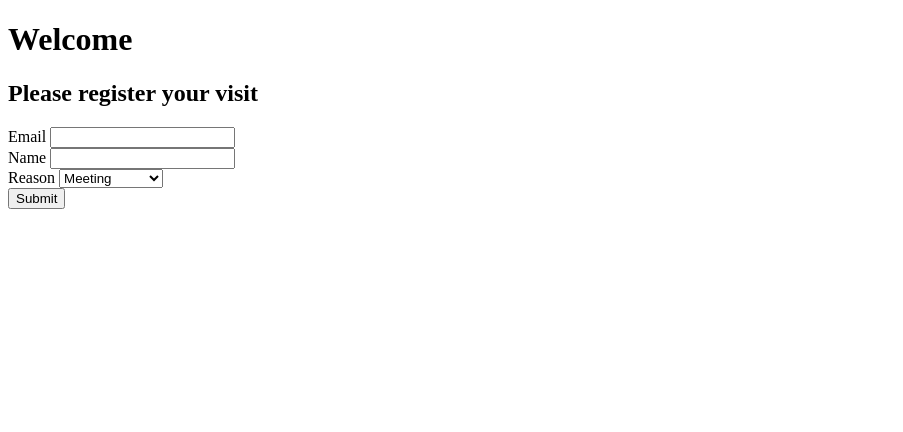
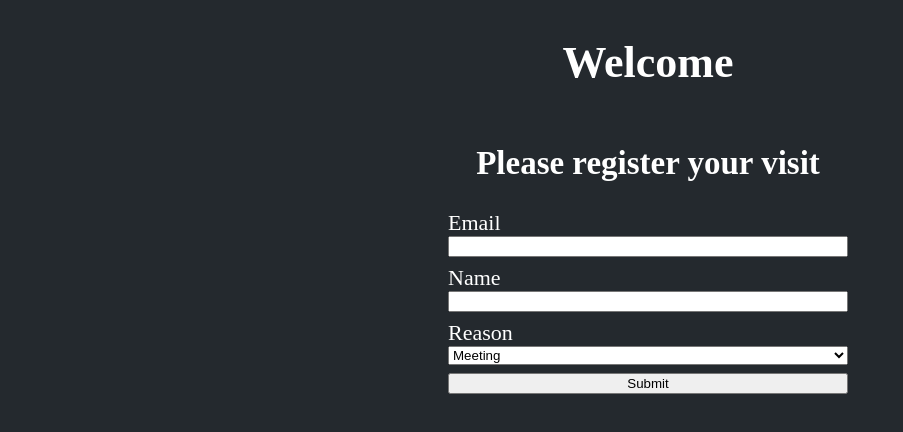
Before and after one commit to DefinitelyUnlikely/AzureFormPage, a plain HTML site: page index.html in a window 1280 px wide. Shown: the whole page, without its empty margins (0-903 px from the left). Drawn offline with Linux system fonts and the light colour scheme; a web font is replaced by a local one.

Commit message:
Add CSS for form, input and labels. Change fonts and background color

```diff
--- a/index.html
+++ b/index.html
@@ -6,27 +6,38 @@
     <meta name="viewport" content="width=device-width, initial-scale=1.0">
     <title>Register your visit</title>
 
-    <link rel="stylesheet" href="scripts.js">
+    <link rel="stylesheet" href="styles.css">
+
+    <!-- using mona sans font as per https://www.w3schools.com/howto/tryit.asp?font=Mona%20Sans instructions
+     to make the static GitHub page "match" GitHub a bit more. -->
+    <link href='https://fonts.googleapis.com/css?family=Mona Sans' rel='stylesheet'>
+    <style>
+        body {
+            font-family: 'Mona Sans';
+            font-size: 22px;
+        }
+    </style>
 </head>
 
 <body>
 
-    <h1>Welcome</h1>
+    <h1 class="welcome">Welcome</h1>
     <h2>Please register your visit</h2>
 
+    <div class="form-div">
         <form action="POST">
-        <div class="email-input">
-            <label for="email-input">Email</label>
-            <input type="email" name="email-input">
+            <div class="input-div email-input">
+                <label for="email-input" class="input-label">Email</label>
+                <input type="email" name="email-input" class="input-box">
             </div>
 
-        <div class="name-input">
-            <label for="name-input">Name</label>
-            <input type="text" name="name-input">
+            <div class="input-div name-input">
+                <label for="name-input" class="input-label">Name</label>
+                <input type="text" name="name-input" class="input-box">
             </div>
 
-        <div class="reason-input">
-            <label for="reason-input">Reason</label>
+            <div class="input-div reason-input">
+                <label for="reason-input" class="input-label">Reason</label>
                 <select name="reason-input" id="reason-input">
                     <option value=Meeting">Meeting</option>
                     <option value="Interview">Interview</option>
@@ -34,8 +45,9 @@
                     <option value="Other">Other</option>
                 </select>
             </div>
-        <input type="submit">
+            <input class="submit-button" type="submit">
         </form>
+    </div>
 
 </body>
 
--- a/styles.css
+++ b/styles.css
@@ -0,0 +1,30 @@
+body {
+    display: flex;
+    flex-direction: column;
+    justify-content: flex-start;
+    align-items: center;
+    width: 100vw;
+    height: 100vh;
+    background-color: #24292e;
+    color: #ffffff;
+}
+
+.form-div form {
+    display: flex;
+    flex-direction: column;
+    justify-content: center;
+    align-items: center;
+    gap: 0.5rem;
+    width: 25rem;
+}
+
+.input-div {
+    width: 100%;
+    display: flex;
+    flex-direction: column;
+}
+
+.submit-button {
+    align-self: center;
+    width: 100%;
+}
```
Lines whose indentation alone changed are shown as unchanged.
